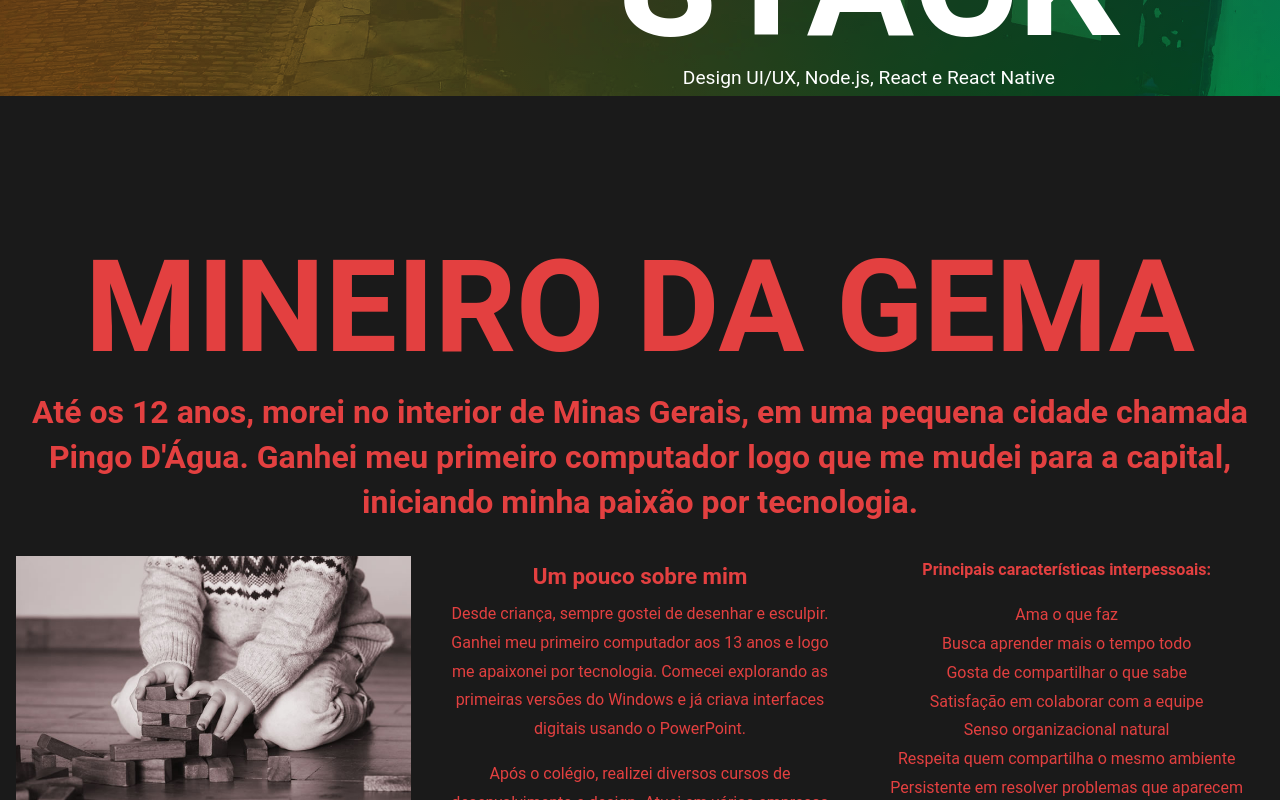
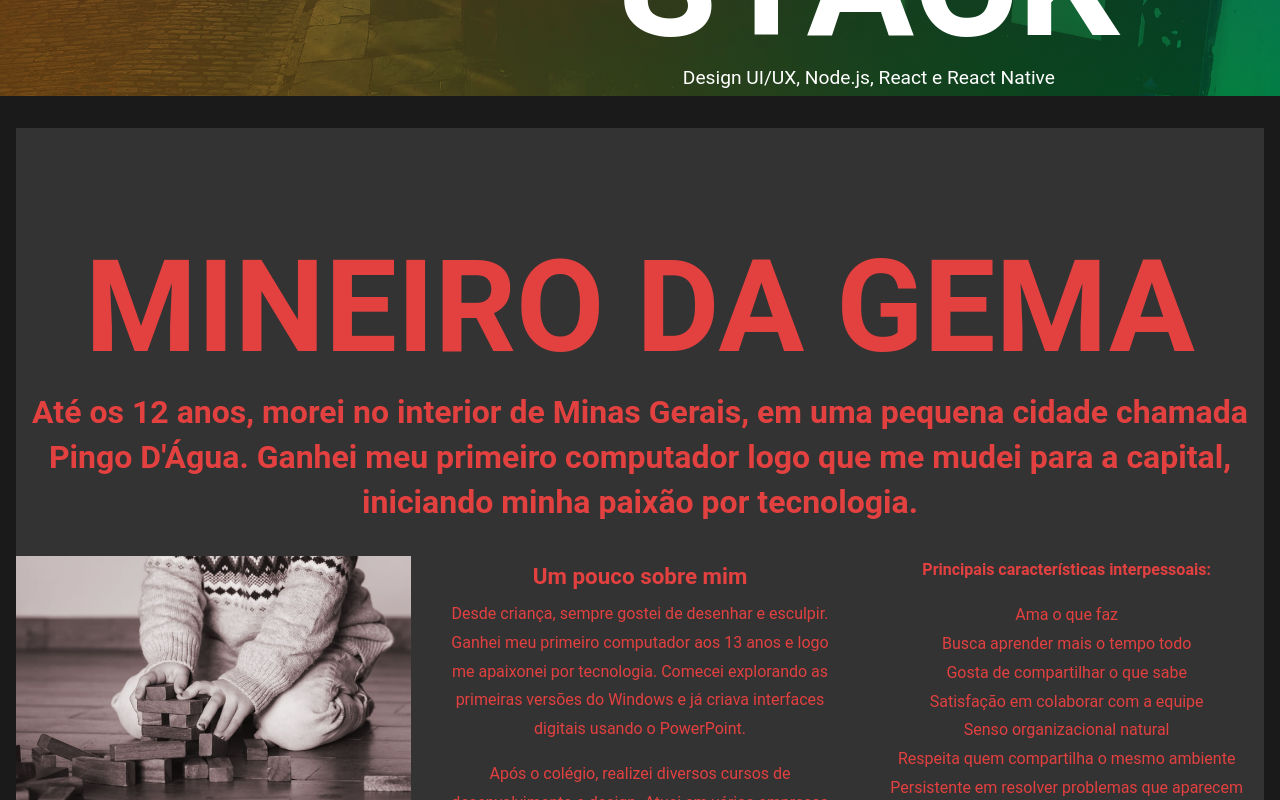
Before and after one commit to saullobueno/saullocom-v14, a React (Vite) app: page / in a window 1280 px wide. Shown: the part 740-1540 px from the top of the page. Built offline with nearby package versions, Linux system fonts and the light colour scheme.

Commit message:
fix: use background prop in Section component style

```diff
--- a/src/components/section/index.tsx
+++ b/src/components/section/index.tsx
@@ -12,6 +12,7 @@ export default function Section({ background, textColor, children }: SectionProp
   return (
     <Container
       style={{
+        backgroundColor: background,
         color: textColor,
       }}
     >
```
